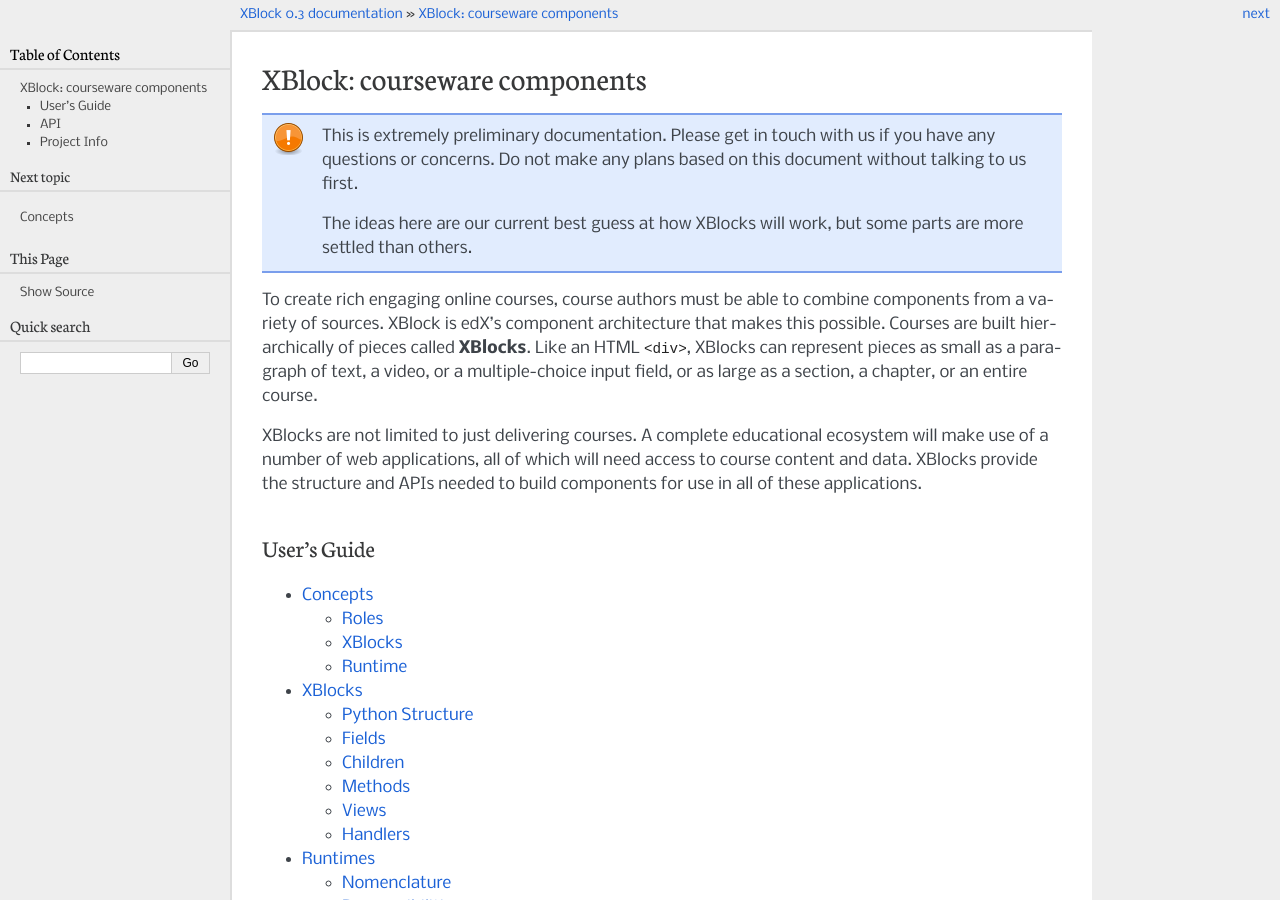
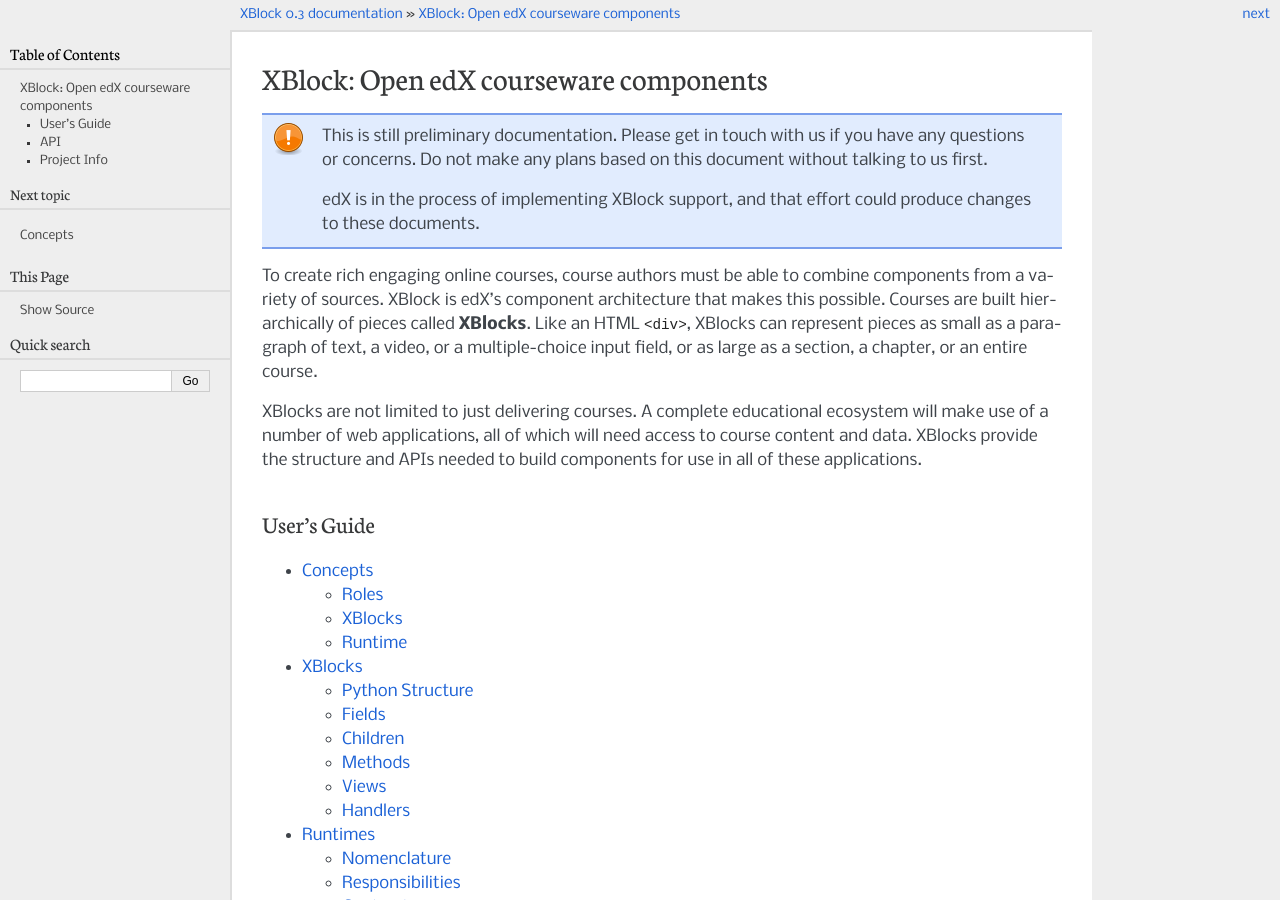
Before and after one commit to openedx/XBlock, a Sphinx documentation site: the page built from doc/index.rst, in a window 1280 px wide and 900 px high. Built offline with Sphinx 7.4.7, drawn with Linux system fonts in a browser that asks for light colours; some of the changed lines change nothing that is shown; some of the changed text lies outside the part shown.

Commit message:
Tone down the warning on the front page.

```diff
--- a/doc/index.rst
+++ b/doc/index.rst
@@ -1,16 +1,15 @@
-=============================
-XBlock: courseware components
-=============================
+======================================
+XBlock: Open edX courseware components
+======================================
 
 .. note::
 
-    This is extremely preliminary documentation.  Please get in touch with us
+    This is still preliminary documentation.  Please get in touch with us
     if you have any questions or concerns. Do not make any plans based on this
     document without talking to us first.
 
-    The ideas here are our current best guess at how XBlocks will work, but
-    some parts are more settled than others.
-
+    edX is in the process of implementing XBlock support, and that effort
+    could produce changes to these documents.
 
 To create rich engaging online courses, course authors must be able to combine
 components from a variety of sources.  XBlock is edX's component architecture
@@ -47,21 +46,6 @@
     api/fragment
     api/exceptions
 
-..
-    Outline:
-
-    - Concepts
-        - Roles
-    - XBlock structure
-        - Python structure
-        - State
-        - Methods
-    - Getting started
-    - The XBlock Workbench
-    - Writing an XBlock
-        - Views
-        - Fragments
-    - Existing XBlock types
 
 Project Info
 ------------
```
